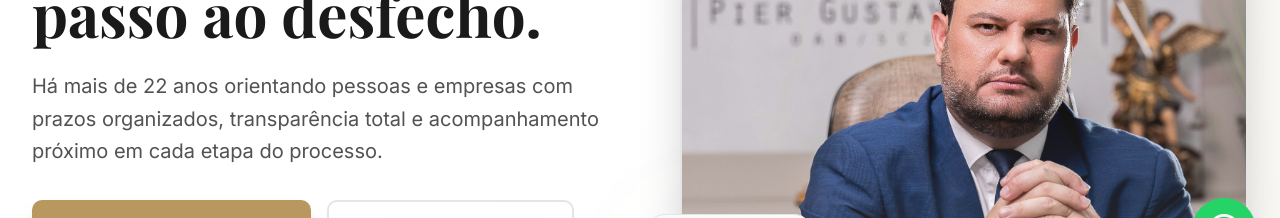
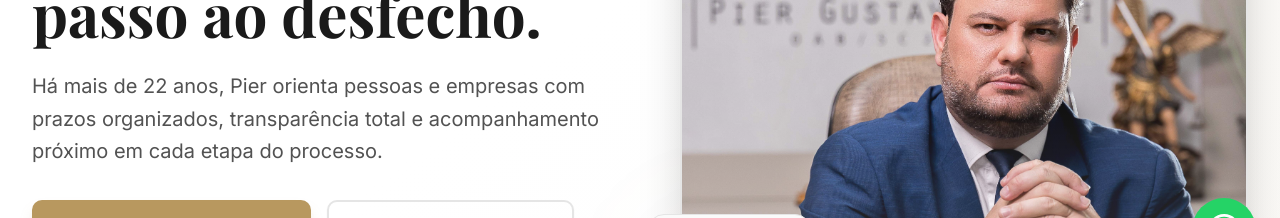
Before and after one commit to VitorVK7/piergustavoberri, a Next.js app: page / in a window 1280 px wide. Shown: the part 514-732 px from the top of the page. Built offline with nearby package versions, Linux system fonts and the light colour scheme.

Commit message:
feat: personalize Pier's tagline with direct name mention
Update tagline to include Pier's name for a more personal touch.

Co-authored-by: null <211052922+VitorVK7@users.noreply.github.com>

```diff
--- a/components/hero.tsx
+++ b/components/hero.tsx
@@ -30,7 +30,7 @@ export function Hero() {
             </h1>
 
             <p className="text-base sm:text-lg md:text-xl text-muted-foreground leading-relaxed mb-8 max-w-xl mx-auto lg:mx-0">
-              Há mais de 22 anos orientando pessoas e empresas com prazos organizados,
+              Há mais de 22 anos, Pier orienta pessoas e empresas com prazos organizados,
               transparência total e acompanhamento próximo em cada etapa do processo.
             </p>
 
```
